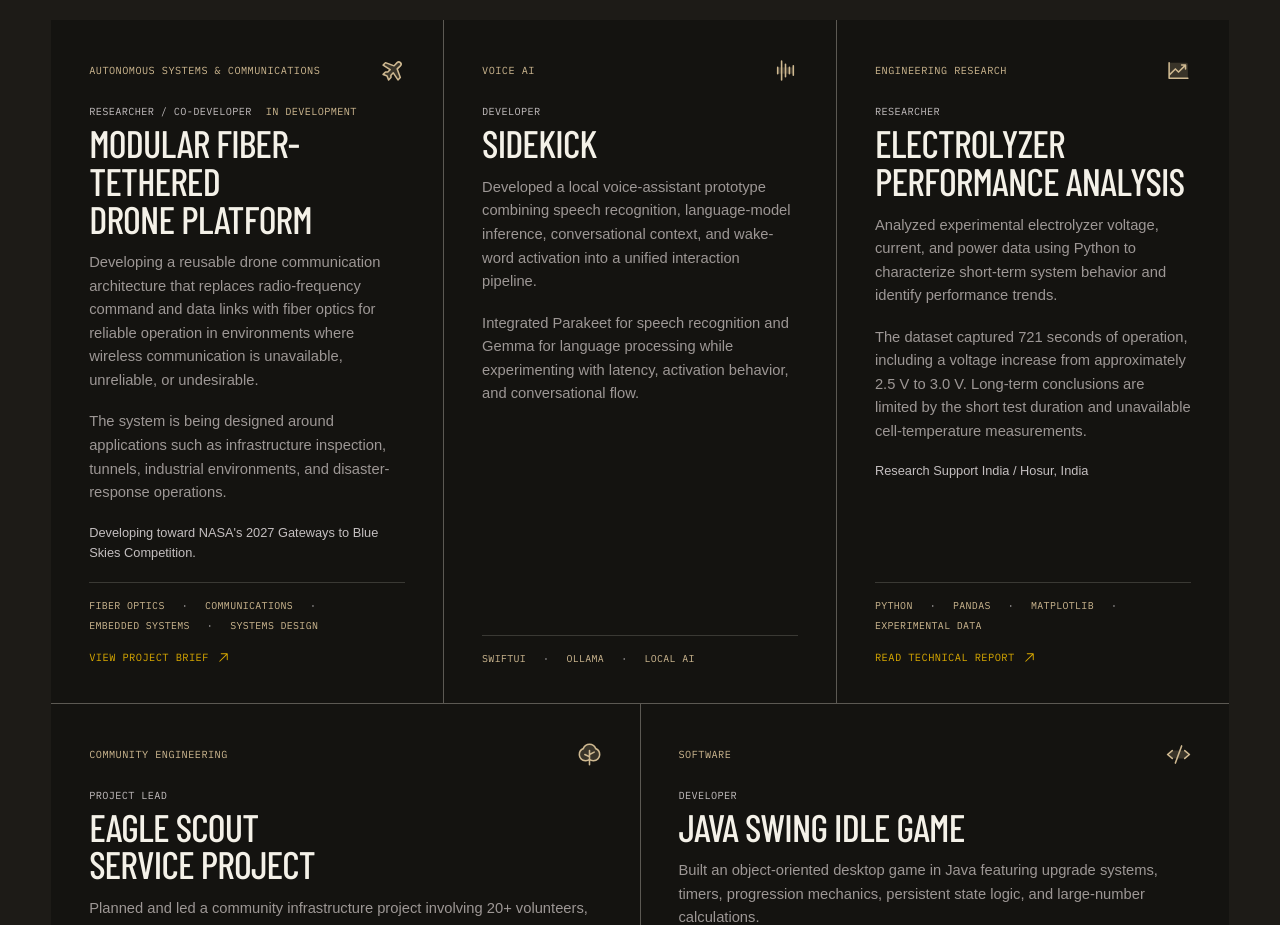
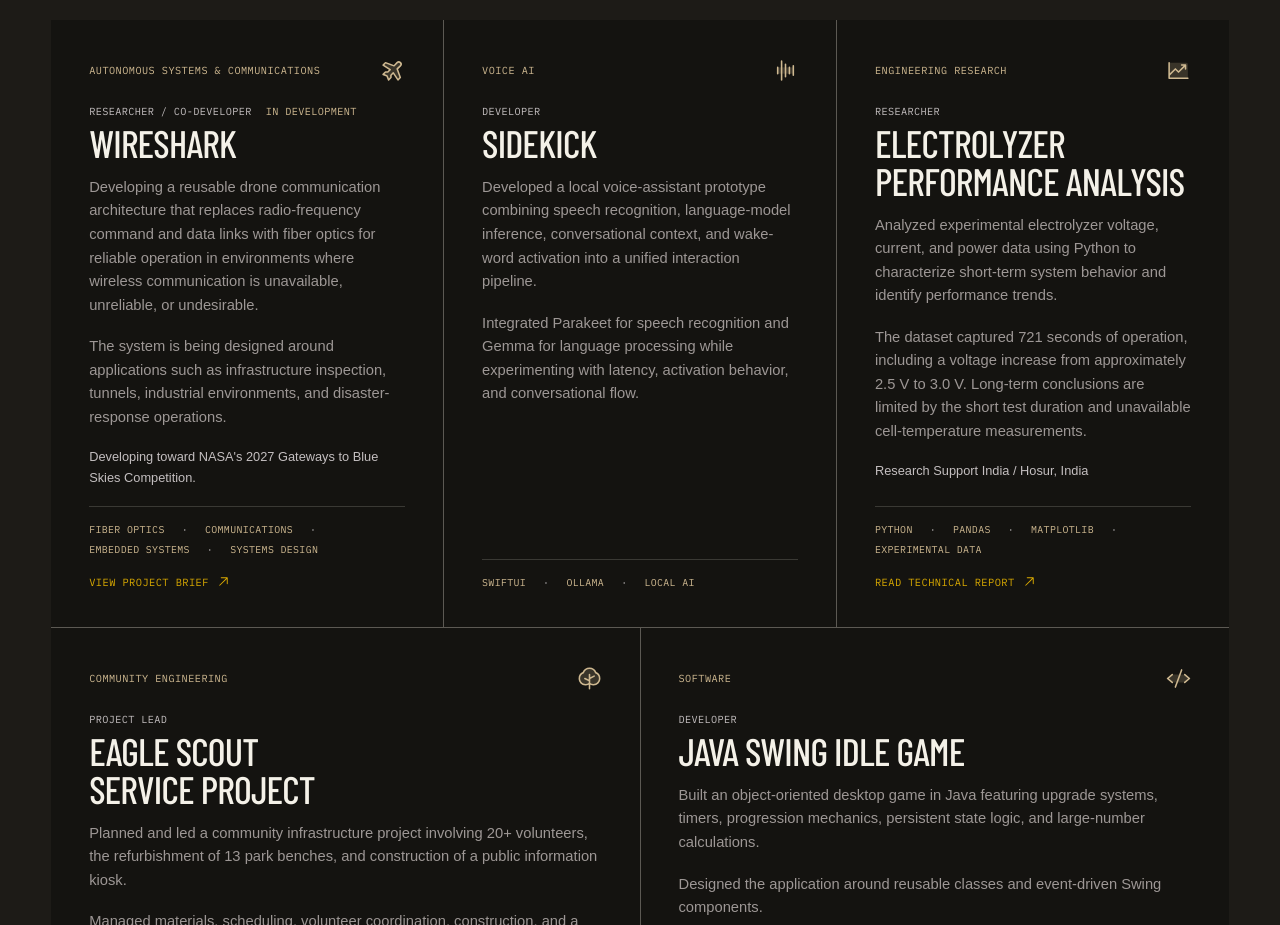
Before and after one commit to guntisid2007/guntisid, a React (Vite) app: page / in a window 1280 px wide. Shown: the part 2400-3325 px from the top of the page. Built offline with nearby package versions, Linux system fonts and the light colour scheme; a web font is replaced by a local one.

Commit message:
Rename drone project to Wireshark

```diff
--- a/public/resume.html
+++ b/public/resume.html
@@ -140,7 +140,7 @@
       <h2 class="section-title">SELECTED PROJECTS &amp; RESEARCH</h2>
       <!-- Project headers use role first, matching the Experience section -->
       <div class="project">
-        <div class="row"><div class="left"><span class="italic">Researcher / Co-Developer</span> - <span class="strong">Modular Fiber-Tethered Drone Platform</span> | Purdue University</div><div class="date">Sep 2026-Present</div></div>
+        <div class="row"><div class="left"><span class="italic">Researcher / Co-Developer</span> - <span class="strong">Wireshark</span> | Purdue University</div><div class="date">Sep 2026-Present</div></div>
         <ul>
           <li>Research hardware-software integration for a modular drone and fiber-optic data/control link.</li>
           <li>Define communications architecture for reliable command and data transfer without radio links.</li>
--- a/src/App.jsx
+++ b/src/App.jsx
@@ -102,7 +102,7 @@ const projects = [
     type: "Autonomous Systems & Communications",
     role: "Researcher / Co-Developer",
     icon: AirplaneTilt,
-    title: "Modular Fiber-Tethered Drone Platform",
+    title: "Wireshark",
     description:
       "Developing a reusable drone communication architecture that replaces radio-frequency command and data links with fiber optics for reliable operation in environments where wireless communication is unavailable, unreliable, or undesirable.",
     detail: "The system is being designed around applications such as infrastructure inspection, tunnels, industrial environments, and disaster-response operations.",
@@ -111,7 +111,7 @@ const projects = [
     status: "In Development",
     link: `${ASSET_BASE}Fiber-Tethered-Drone-Project-Brief.pdf`,
     linkLabel: "View Project Brief",
-    linkAriaLabel: "View Fiber-Tethered Drone Project Brief, opens in a new tab",
+    linkAriaLabel: "View Wireshark Project Brief, opens in a new tab",
   },
   {
     type: "Voice AI",
```
Also changed, not shown: 1 other file (tests, documents, lock files or other folders).
